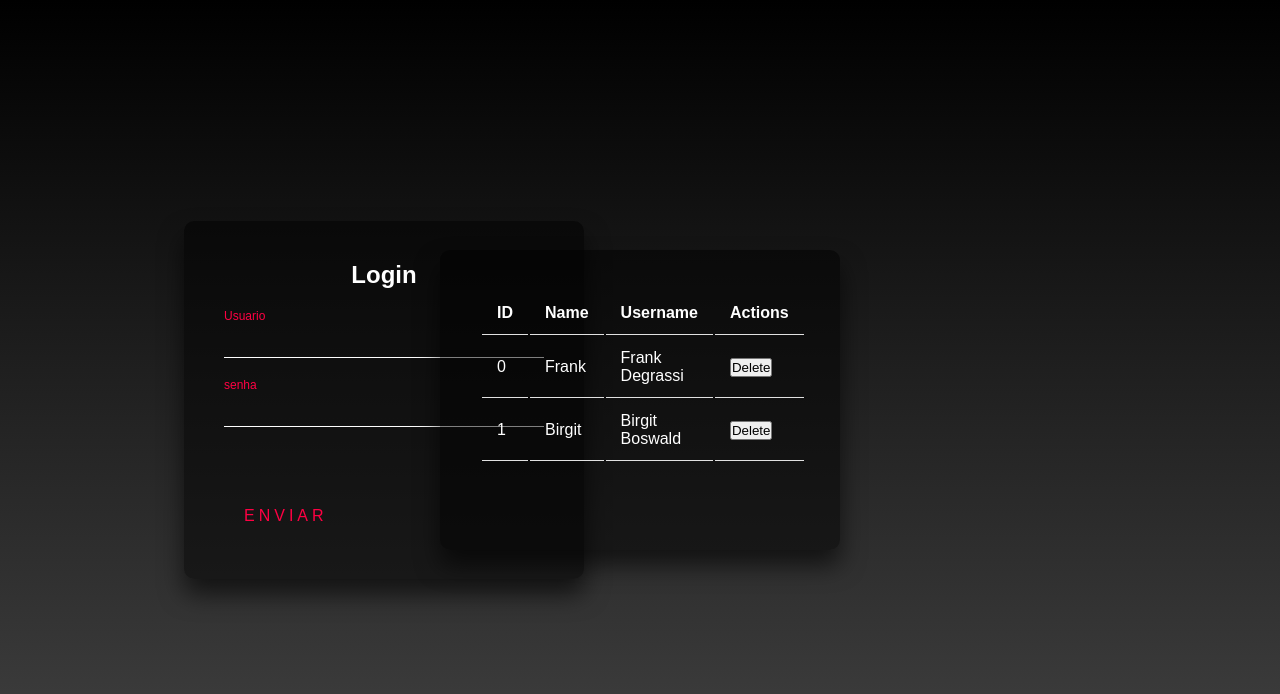
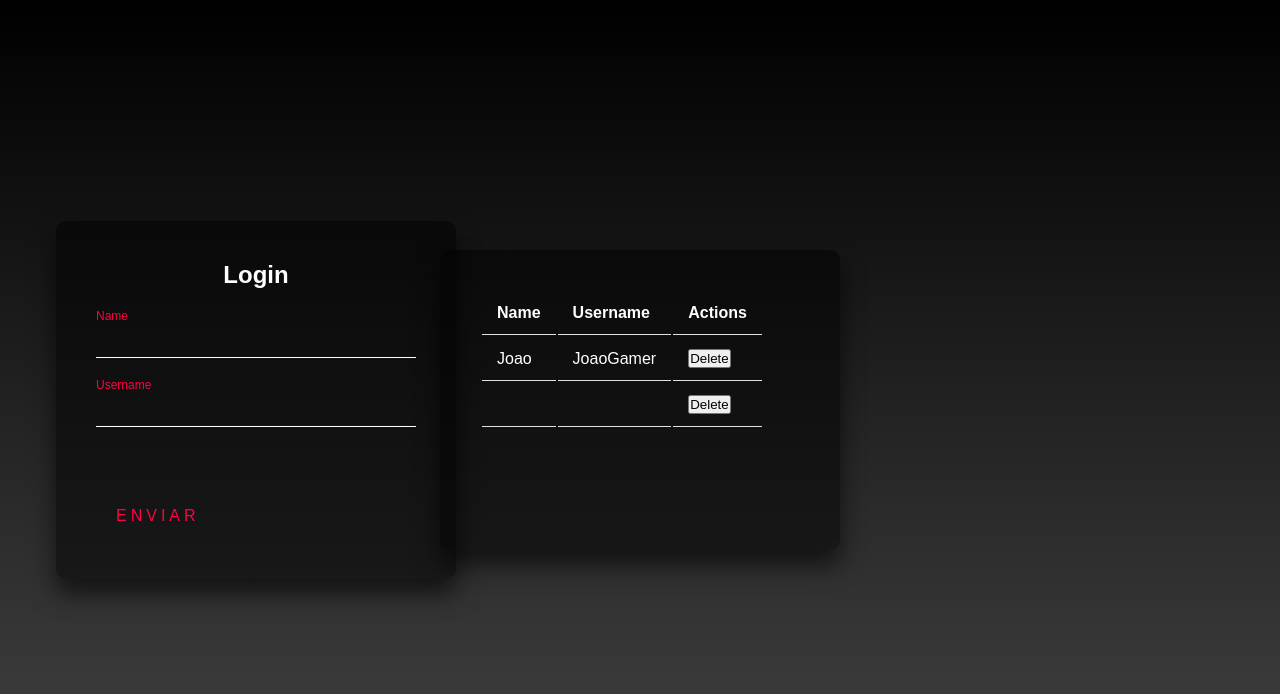
Before and after one commit to natamartins/form, a plain HTML site: page index.html in a window 1280 px wide. Both pictures are taken after a click on the link "ENVIAR". Drawn offline with Linux system fonts and the light colour scheme.

Commit message:
fiz a função mostraform

```diff
--- a/index.html
+++ b/index.html
@@ -14,15 +14,15 @@
     <h2>Login</h2>
     <form>
       <div class="user-box">
-        <input type="text" data-nome="nome" id="value">
-        <label>Usuario</label>
+        <input type="text" id="name" value="">
+        <label>Name</label>
       </div>
       <div class="user-box">
-        <input type="password" data-senha="senha" id="value">
-        <label>senha</label>
+        <input type="text" id="username" value="">
+        <label>Username</label>
       </div>
 
-      <a href="#" class="btn">
+      <a href="#" class="btn" onclick="mostraform()">
         <span></span>
         <span></span>
         <span></span>
@@ -37,34 +37,20 @@
       <table>
         <thead>
           <tr>
-            <th>ID</th>
             <th>Name</th>
             <th>Username</th>
             <th>Actions</th>
           </tr>
         </thead>
-        <tbody>
+        <tbody id="tbody">
           <tr>
-            <td>0</td>
-            <td>Frank</td>
-            <td>Frank Degrassi</td>
-            <td><button>Delete</button></td>
-          </tr>
-          <tr>
-            <td>1</td>
-            <td>Birgit</td>
-            <td>Birgit Boswald</td>
+            <td>Joao</td>
+            <td>JoaoGamer</td>
             <td><button>Delete</button></td>
           </tr>
         </tbody>
       </table>
     </div>
-
-    <!--------------------- table 02 ----------------------------->
-
-
-    <!--------------------- table 03 ----------------------------->
-
   </div>
   <script src="./script.js"></script>
 </body>
--- a/script.js
+++ b/script.js
@@ -1,24 +1,42 @@
-const btn = document.querySelector('a')
+function mostraform(){
+    let name = document.getElementById('name')
+    let username = document.getElementById('username')
 
-function mostarform(e){
-  e.preventDefault();
-let nome = document.querySelector('[data-nome="nome"]')
-let senha = document.querySelector('[data-senha="senha"]')
+    let newTr = document.createElement('tr')
 
-document.getElementById('valorNome').innerHTML = nome.value;
-document.getElementById('valorSenha').innerText = senha.value;
+    let tbody = document.getElementById('tbody')
+    tbody.append(newTr)
 
+    let newTd = document.createElement('td')
+    newTd.classList.add('valueName')
+
+    let tr = newTr
+    tr.append(newTd)
+
+    let secondTd = document.createElement('td')
+    secondTd.classList.add('valueUsername')
+
+    tr.append(secondTd)
+
+    let thirdTd = document.createElement('td')
+    tr.append(thirdTd)
+
+    let buttonTd = document.createElement('button')
+    buttonTd.innerHTML = 'Delete'
+
+    thirdTd.append(buttonTd)
+
+    document.querySelector('.valueName').innerHTML = name.value
+    document.querySelector('.valueUsername').innerHTML = username.value
 }
 
-btn.addEventListener('click', mostarform)
 
+// /*********************** deletar table *****************************/
+// const delet = document.querySelectorAll('.deletar-box')
 
-/*********************** deletar table *****************************/
-const delet = document.querySelectorAll('.deletar-box')
+// function deletarform() {
+// let deletar = document.querySelectorAll('.table-js')
+//  delet.removeChild(deletar)
+// }
 
-function deletarform() {
-let deletar = document.querySelectorAll('.table-js')
- delet.removeChild(deletar)
-}
-
-delet.addEventListener('click' , deletarform)
+// delet.addEventListener('click' , deletarform)
--- a/style.css
+++ b/style.css
@@ -16,7 +16,7 @@ body {
 .login-box {
   position: absolute;
   top: 50%;
-  left: 30%;
+  left: 20%;
   width: 400px;
   padding: 40px;
   transform: translate(-50%, -50%);
```
